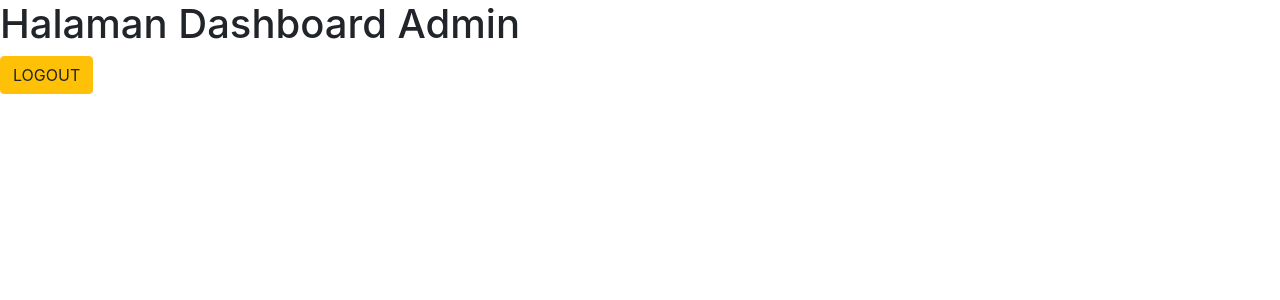
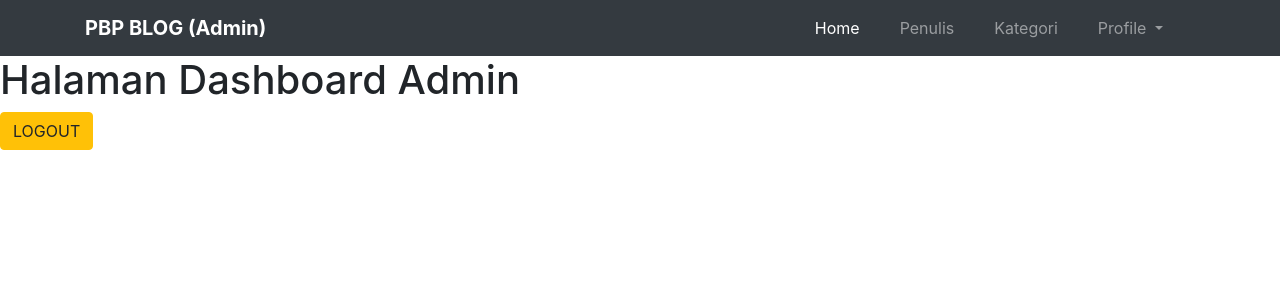
Before and after one commit to HusniFadhilah/pbp-blog, a CodeIgniter 4 app: template app/Views/admin/dashboard/dashboard.php in a window 1280 px wide. Shown: the top 300 px of the page. Run offline with PHP 8.4 and a stand-in for CodeIgniter, Linux system fonts and the light colour scheme; the template is opened without the code that fills it, so the values that code supplies are empty; some libraries are stand-ins or nearby versions.

Commit message:
Menambahkan template navbar di admin dan penulis

```diff
--- /dev/null
+++ b/app/Views/templates/admin/navbar.php
@@ -0,0 +1,33 @@
+<nav class="navbar navbar-expand-lg navbar-dark bg-dark">
+    <div class="container">
+        <a class="navbar-brand font-weight-bold" href="#">PBP BLOG (Admin)</a>
+        <button class="navbar-toggler" type="button" data-toggle="collapse" data-target="#navbar" aria-controls="navbar" aria-expanded="false" aria-label="Toggle navigation">
+            <span class="navbar-toggler-icon"></span>
+        </button>
+
+        <div class="collapse navbar-collapse" id="navbar">
+            <ul class="navbar-nav ml-auto">
+                <li class="nav-item active mr-4">
+                    <a class="nav-link" href="/admin">Home <span class="sr-only">(current)</span></a>
+                </li>
+                <li class="nav-item mr-4">
+                    <a class="nav-link" href="/penulis/data">Penulis</a>
+                </li>
+                <li class="nav-item mr-4">
+                    <a class="nav-link" href="/kategori">Kategori</a>
+                </li>
+                <li class="nav-item dropdown mr-4">
+                    <a class="nav-link dropdown-toggle" href="#" id="profile" role="button" data-toggle="dropdown" aria-haspopup="true" aria-expanded="false">
+                        Profile
+                    </a>
+                    <div class="dropdown-menu" aria-labelledby="profile">
+                        <a class="dropdown-item" href="/admin/edit/<?= session()->get('idadmin') ?>">Edit Profile</a>
+                        <a class="dropdown-item" href="/admin/ubahpassword/<?= session()->get('idpenulis') ?>">Ubah Password</a>
+                        <div class="dropdown-divider"></div>
+                        <a class="dropdown-item" href="/authadmin/logout"><i class="fa fa-sign-out-alt mr-2"></i>Logout</a>
+                    </div>
+                </li>
+            </ul>
+        </div>
+    </div>
+</nav>
--- a/app/Views/templates/admin/template.php
+++ b/app/Views/templates/admin/template.php
@@ -1,5 +1,5 @@
 <?= $this->include('templates/admin/header') ?>
-
+<?= $this->include('templates/admin/navbar') ?>
 
 <!-- Isi Konten -->
 <?= $this->renderSection('contentadmin') ?>
--- a/app/Views/templates/penulis/template.php
+++ b/app/Views/templates/penulis/template.php
@@ -1,5 +1,5 @@
 <?= $this->include('templates/penulis/header') ?>
-
+<?= $this->include('templates/penulis/navbar') ?>
 
 <!-- Isi Konten -->
 <?= $this->renderSection('contentpenulis') ?>
```
Also changed, not shown: app/Views/templates/penulis/navbar.php (added, +33 -0 lines).
